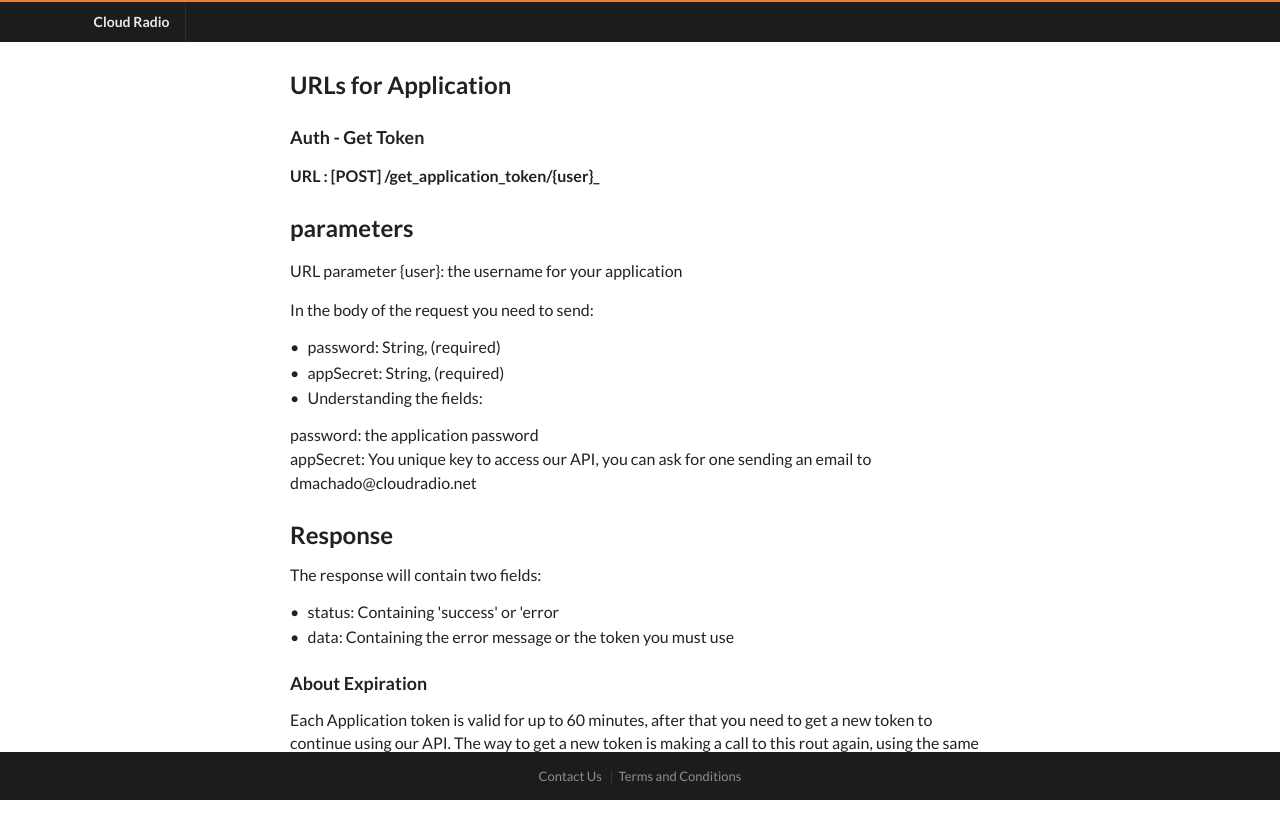
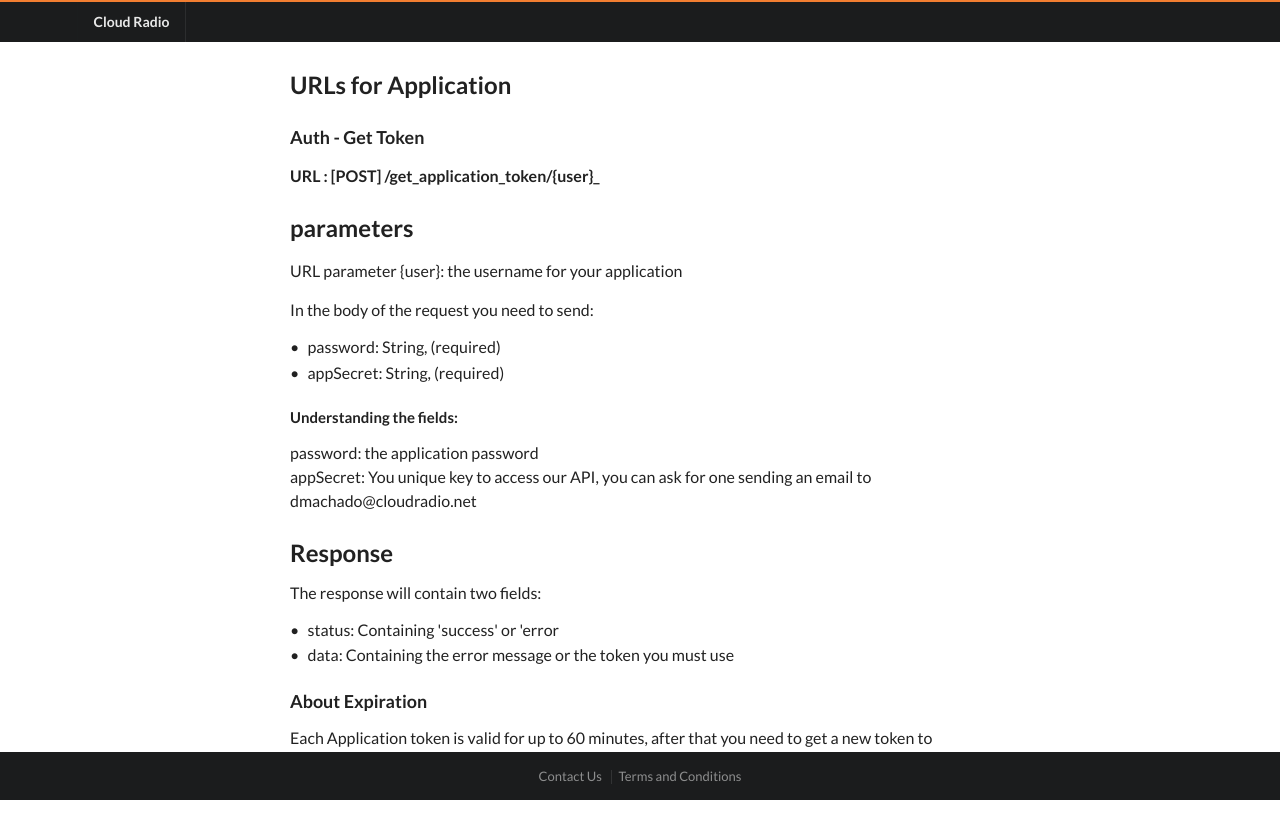
Before and after one commit to CloudRadioProject/documentacaothirdparty, a plain HTML site: page pages/Application/Application.GetToken.html in a window 1280 px wide. Drawn offline with Linux system fonts and the light colour scheme.

Commit message:
Improving Thir Part Docs v2

```diff
--- a/pages/Application/Application.GetToken.html
+++ b/pages/Application/Application.GetToken.html
@@ -51,8 +51,8 @@
             <div class="ui bulleted list">
                 <div class="item">password: String, (required)</div>
                 <div class="item">appSecret: String, (required)</div>
-                <div class="item">Understanding the fields:</div>
             </div>
+            <h4> Understanding the fields: </h4>
             password: the application password
             <br> appSecret: You unique key to access our API, you can ask for one sending an email to dmachado@cloudradio.net
         </p>
```
Also changed, not shown: index.html (+2 -2 lines).
